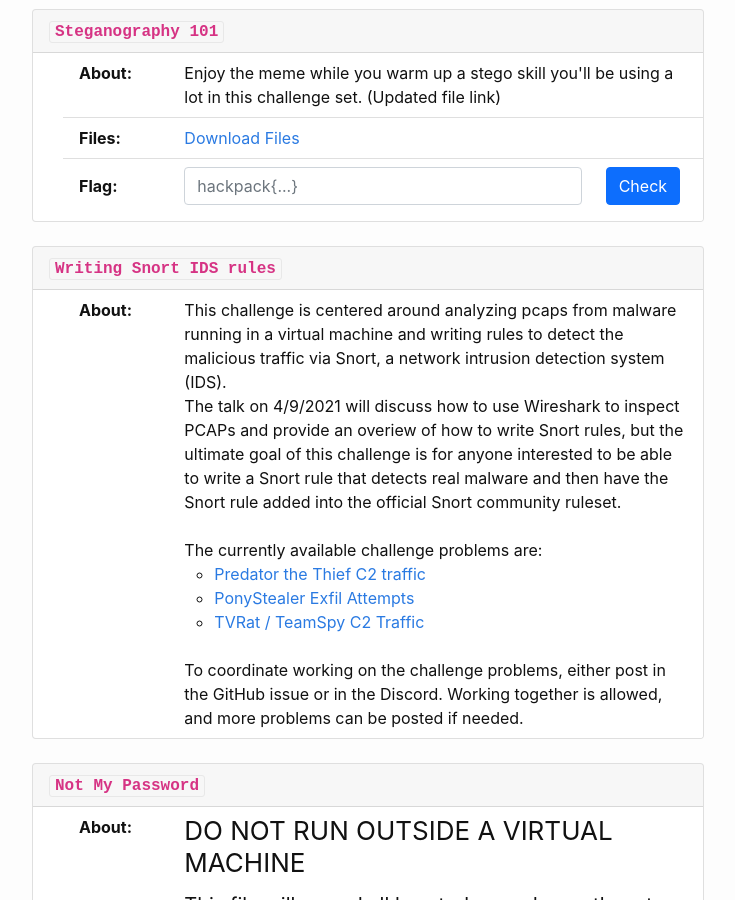
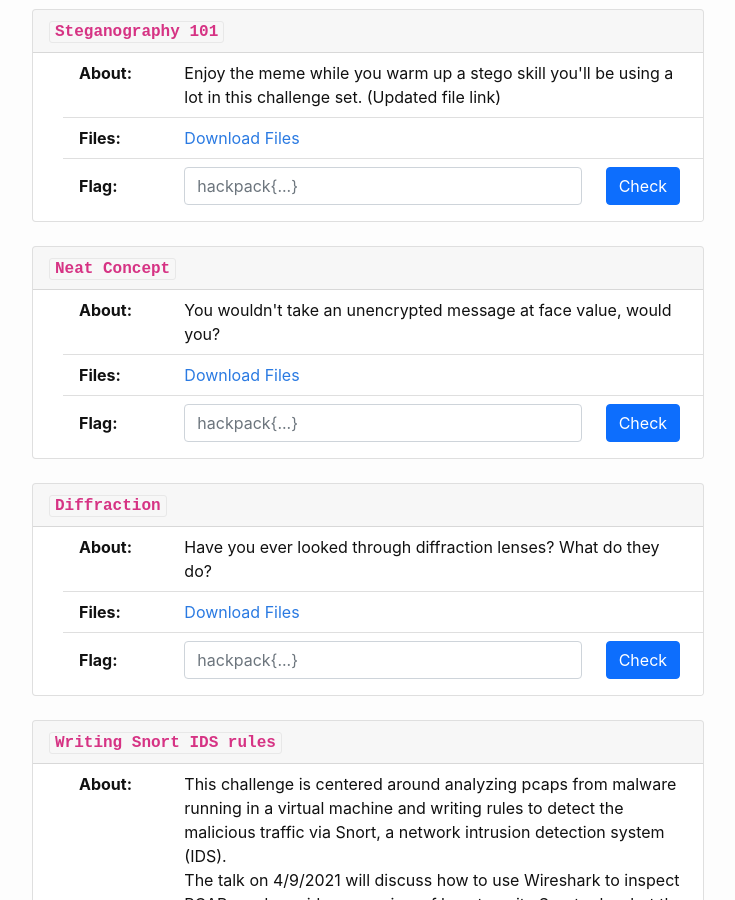
Before and after one commit to kapravel/hackpack-web, a Jekyll site: the page built from learn.md, in a window 1280 px wide and 900 px high, scrolled down 211 px. Shown: the whole window, without its empty margins (268-1003 px from the left). Built offline with Jekyll 4.4.1, drawn with Linux system fonts in a browser that asks for light colours.

Commit message:
Added other stego challenges

```diff
--- a/_data/challenges.yml
+++ b/_data/challenges.yml
@@ -246,3 +246,17 @@ stego_1:
       Enjoy the meme while you warm up a stego skill you'll be using a lot in this challenge set. (Updated file link)
   file_path: /challenge_files/stego/meme.png
   flag_MD5: c06297a0192d965d8ecabd44363751c6
+
+stego_2:
+  title: Neat Concept
+  about: |
+      You wouldn't take an unencrypted message at face value, would you?
+  file_path: /challenge_files/stego/unencrypted.txt
+  flag_MD5: 1bc0d11faaa59f084a5b5200208163c7
+
+stego_3:
+  title: Diffraction
+  about: |
+      Have you ever looked through diffraction lenses? What do they do?
+  file_path: /challenge_files/stego/glasses.jpg
+  flag_MD5: 958ac78aa3250e212bd4eb873862308b
```
Also changed, not shown: challenge_files/stego/unencrypted.txt (added, +9 -0 lines), learn.md (+2 -0 lines), challenge_files/stego/glasses.jpg (added).
